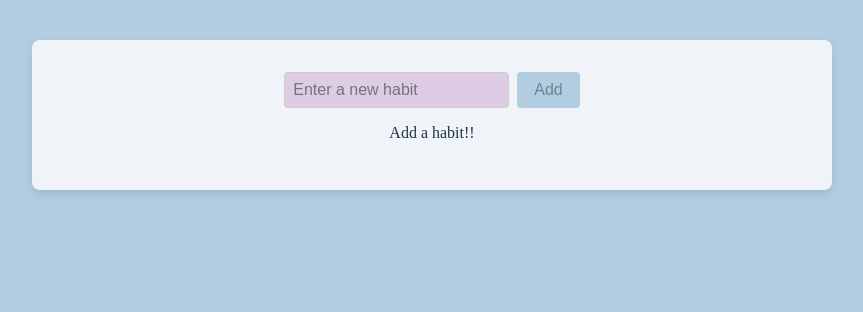
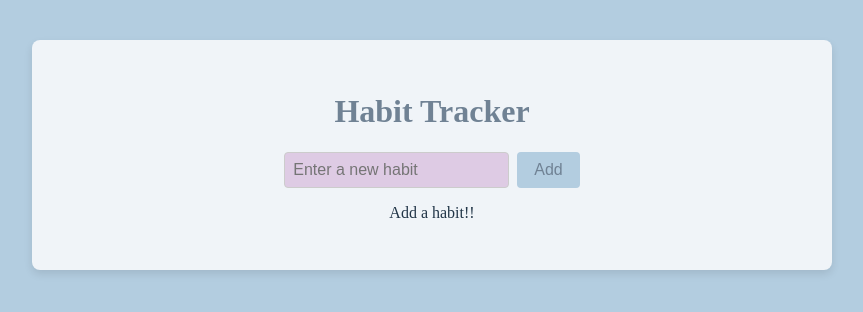
Before and after one commit to rigelle-cruz/habit-tracker, a React (Vite) app: page / in a window 1280 px wide. Shown: the top 312 px of the page, without its empty margins (208-1071 px from the left). Built offline with nearby package versions, Linux system fonts and the light colour scheme.

Commit message:
update HabitList.tsx

```diff
--- a/src/components/HabitList.tsx
+++ b/src/components/HabitList.tsx
@@ -68,6 +68,7 @@ const HabitList = () => {
 
   return (
     <div className="habit-container">
+      <h1>Habit Tracker</h1>
       <div className="input-group">
         <input
           type="text"
```
